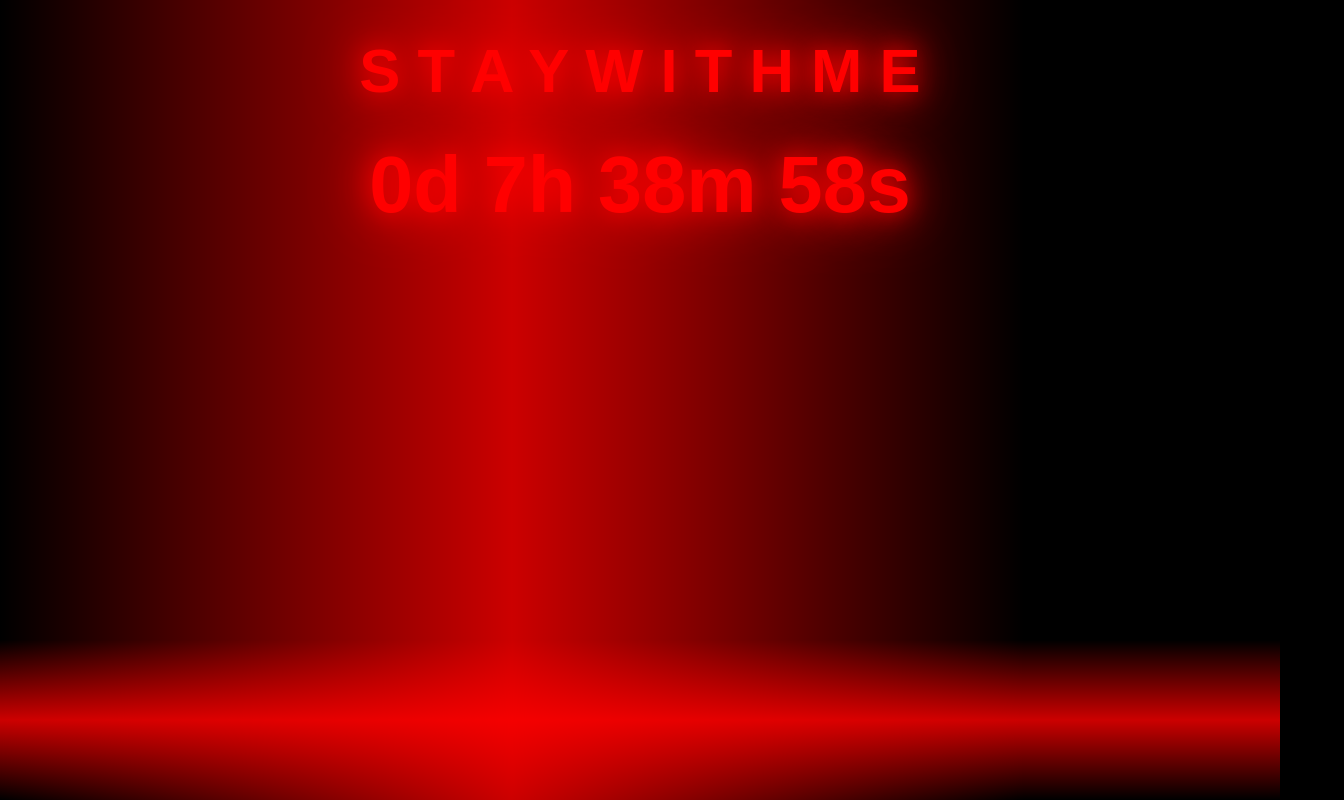
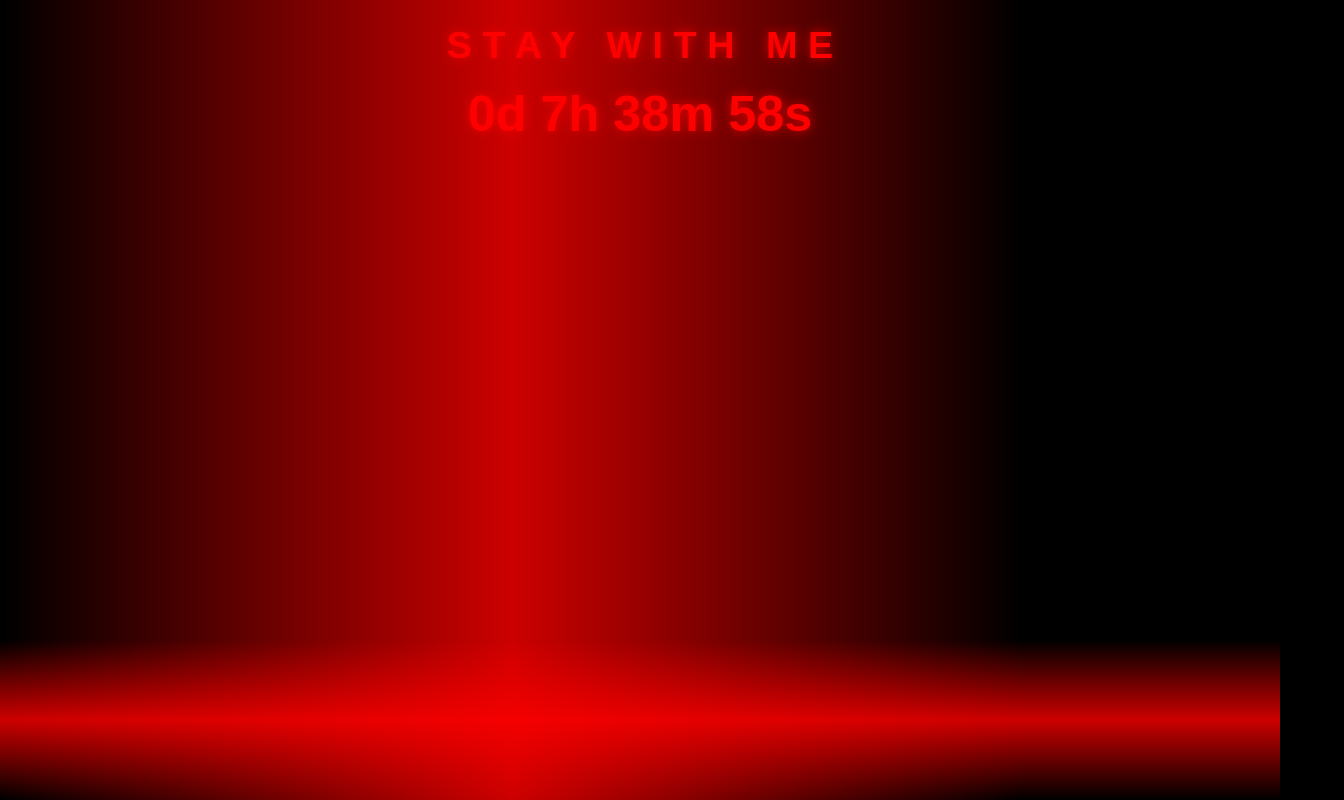
Before and after one commit to TeeTheDev5172/help, a plain HTML site: page index.html in a window 1280 px wide. Shown: the whole page, 1344 px wide, since content can reach past the window. Drawn offline with Linux system fonts and the light colour scheme.

Commit message:
Update index.html

```diff
--- a/index.html
+++ b/index.html
@@ -6,7 +6,7 @@
 <title>FEAR</title>
 <style>
   body {
-    font-family: ' c h e c k o n m e ', Arial, sans-serif;
+    font-family: Arial, sans-serif;
     text-align: center;
     margin: 0;
     padding: 0;
@@ -38,20 +38,20 @@
     }
   }
   .countdown {
-    font-size: 72px;
+    font-size: 48px;
     font-weight: bold;
     color: #ff0000;
-    text-shadow: 0 0 20px rgba(255, 0, 0, 0.8), 0 0 40px rgba(255, 0, 0, 0.8), 0 0 60px rgba(255, 0, 0, 0.8);
-    margin-bottom: 40px;
+    text-shadow: 0 0 10px rgba(255, 0, 0, 0.8);
+    margin-bottom: 20px;
     position: relative;
     animation: glitch 1s infinite;
   }
   h1 {
-    font-size: 56px;
+    font-size: 36px;
     font-weight: bold;
     color: #ff0000;
-    text-shadow: 0 0 20px rgba(255, 0, 0, 0.8), 0 0 40px rgba(255, 0, 0, 0.8), 0 0 60px rgba(255, 0, 0, 0.8);
-    margin-bottom: 40px;
+    text-shadow: 0 0 10px rgba(255, 0, 0, 0.8);
+    margin-bottom: 20px;
     position: relative;
     animation: move 2s infinite alternate;
   }
@@ -71,21 +71,7 @@
       transform: translateX(0);
     }
     100% {
-      transform: translateX(15px);
-    }
-  }
-  .eye {
-    font-size: 72px;
-    animation: blink 1.5s infinite;
-    transform-origin: center bottom;
-    display: inline-block;
-  }
-  @keyframes blink {
-    0%, 50%, 100% {
-      transform: scaleY(0.1);
-    }
-    25%, 75% {
-      transform: scaleY(1);
+      transform: translateX(10px);
     }
   }
   .pulse {
@@ -96,7 +82,7 @@
       transform: scale(1);
     }
     50% {
-      transform: scale(1.1);
+      transform: scale(1.05);
     }
     100% {
       transform: scale(1);
@@ -108,46 +94,44 @@
 
 <div class="glitch-background"></div>
 
-<h1 class="pulse">  S T A Y    W I T H    M E  </h1>
+<h1 class="pulse">S T A Y &nbsp; W I T H &nbsp; M E</h1>
 <div id="countdown" class="countdown pulse"></div>
 
 <script>
 function updateCountdown() {
-  // Set the date we're counting down to (10:00 AM tomorrow)
-  var countDownDate = new Date("July 2, 2024 10:00:00").getTime();
+  // Get the current time in MST (Mountain Standard Time)
+  var now = new Date();
+  now.setHours(now.getHours() - 7); // Adjust for MST (UTC-7)
 
-  // Update the countdown every 1 second
-  var x = setInterval(function() {
+  // Set the countdown date to July 2, 2024, 10:00 AM MST
+  var countDownDate = new Date("July 2, 2024 10:00:00");
+  countDownDate.setHours(countDownDate.getHours() - 7); // Adjust for MST (UTC-7)
 
-    // Get today's date and time
-    var now = new Date().getTime();
-
-    // Find the distance between now and the countdown date
+  // Calculate the difference in time
   var distance = countDownDate - now;
 
-    // Time calculations for days, hours, minutes and seconds
+  // Calculate days, hours, minutes, seconds
   var days = Math.floor(distance / (1000 * 60 * 60 * 24));
   var hours = Math.floor((distance % (1000 * 60 * 60 * 24)) / (1000 * 60 * 60));
   var minutes = Math.floor((distance % (1000 * 60 * 60)) / (1000 * 60));
   var seconds = Math.floor((distance % (1000 * 60)) / 1000);
 
-    // Display the countdown in the element with id="countdown"
+  // Display the countdown
   document.getElementById("countdown").innerHTML = days + "d " + hours + "h "
   + minutes + "m " + seconds + "s ";
 
   // If the countdown is over, display a message
   if (distance < 0) {
     clearInterval(x);
-      document.getElementById("countdown").innerHTML = " I T    I S    T I M E";
+    document.getElementById("countdown").innerHTML = "I T &nbsp; I S &nbsp; T I M E";
   }
-  }, 1000);
 }
+
+// Update the countdown every second
+var x = setInterval(updateCountdown, 1000);
 
 // Call updateCountdown initially to start the countdown
 updateCountdown();
-
-// Update the countdown every second
-setInterval(updateCountdown, 1000);
 </script>
 
 </body>
```
Lines whose indentation alone changed are shown as unchanged.
